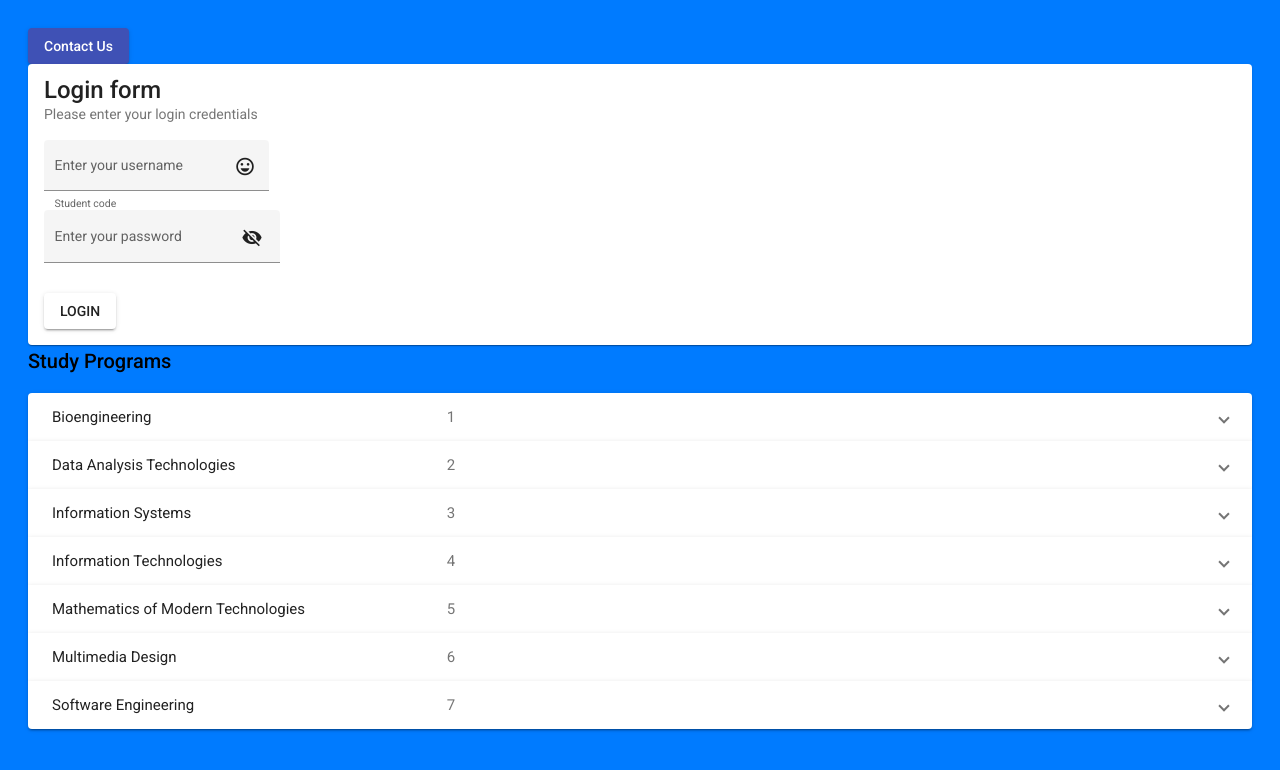
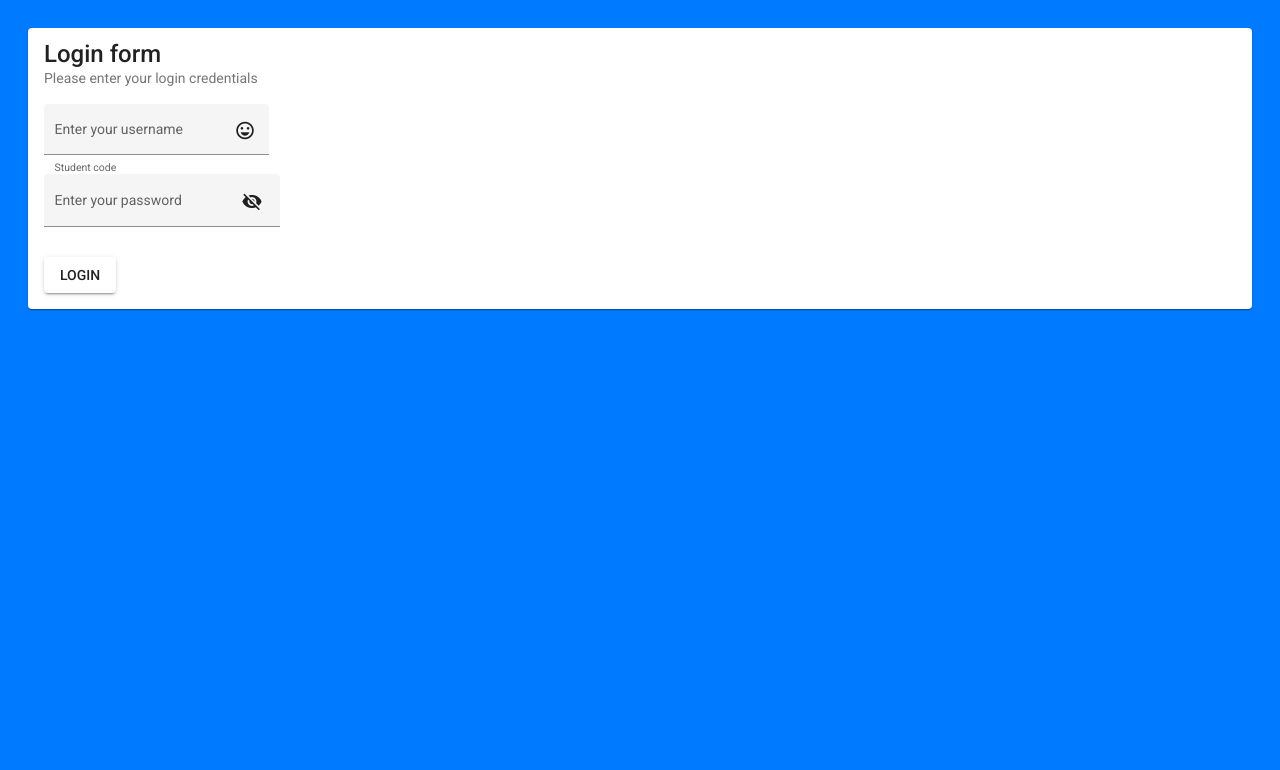
Before and after one commit to brassSyntax/ISPK, an Angular app: page / in a window 1280 px wide. Shown: the top 770 px of the page. Built offline with nearby package versions, Linux system fonts and the light colour scheme.

Commit message:
Contact us + login fixes

```diff
--- a/package.json
+++ b/package.json
@@ -21,6 +21,11 @@
     "@angular/platform-browser": "~13.1.0",
     "@angular/platform-browser-dynamic": "~13.1.0",
     "@angular/router": "~13.1.0",
+    "body-parser": "^1.19.1",
+    "cors": "^2.8.5",
+    "express": "^4.17.2",
+    "express-handlebars": "^6.0.2",
+    "nodemailer": "~6.7.2",
     "rxjs": "~7.4.0",
     "tslib": "^2.3.0",
     "zone.js": "~0.11.4"
--- a/src/app/app.component.html
+++ b/src/app/app.component.html
@@ -1,3 +1 @@
-<app-contact-support></app-contact-support>
 <app-login-form></app-login-form>
-<app-study-program-display></app-study-program-display>
--- a/src/app/app.module.ts
+++ b/src/app/app.module.ts
@@ -4,7 +4,7 @@ import { BrowserModule } from '@angular/platform-browser';
 import { AppComponent } from './app.component';
 import { BrowserAnimationsModule } from '@angular/platform-browser/animations';
 import {StudyProgramDisplayComponent} from "./study-program-display/study-program-display.component";
-import {FormsModule} from "@angular/forms";
+import {FormsModule, ReactiveFormsModule} from "@angular/forms";
 import {MatExpansionModule} from "@angular/material/expansion";
 import {MatCardModule} from "@angular/material/card";
 import {MatButtonModule} from "@angular/material/button";
@@ -40,7 +40,8 @@ import {MatSelectModule} from "@angular/material/select";
         MatIconModule,
         MatInputModule,
         MatDialogModule,
-    MatSelectModule
+        MatSelectModule,
+        ReactiveFormsModule
     ],
   providers: [],
   bootstrap: [AppComponent]
--- /dev/null
+++ b/src/app/login.ts
@@ -0,0 +1,5 @@
+export interface Login {
+  id: number,
+  login: string,
+  password: string,
+}
--- a/src/app/mock-data.ts
+++ b/src/app/mock-data.ts
@@ -1,5 +1,6 @@
 import { StudyProgram } from "./studyProgram";
 import {Review} from "./review";
+import {Login} from "./login";
 
 export const STUDY_PROGRAMS: StudyProgram[] = [
   { id: 1, name: 'Bioengineering' },
@@ -16,3 +17,9 @@ export const REVIEWS: Review[] = [
   { id: 2, key: 1, content: 'I don\'t like very bad, no'},
   { id: 3, key: 2, content: 'Is  ok'}
 ];
+
+export const LOGIN: Login[] = [
+  { id: 1, login: "admin", password: "admin"},
+  { id: 1, login: "student", password: "student"},
+  { id: 1, login: "uni", password: "uni"},
+];
```
Also changed, not shown: 1 other file (tests, documents, lock files or other folders). Lines whose indentation alone changed are shown as unchanged.
